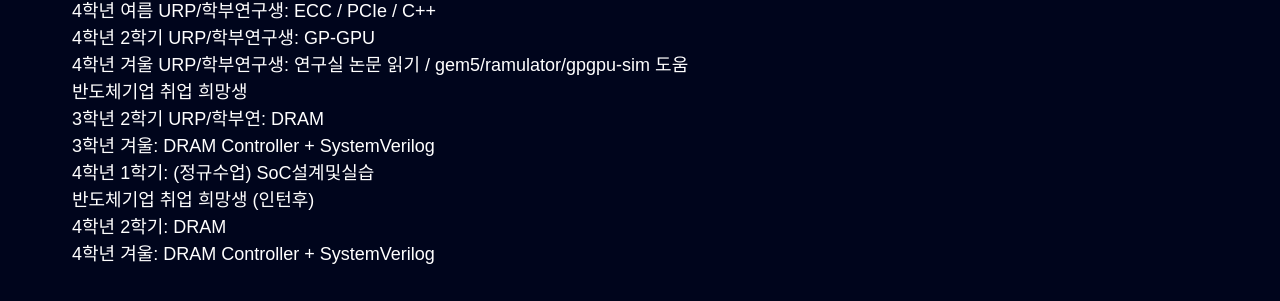
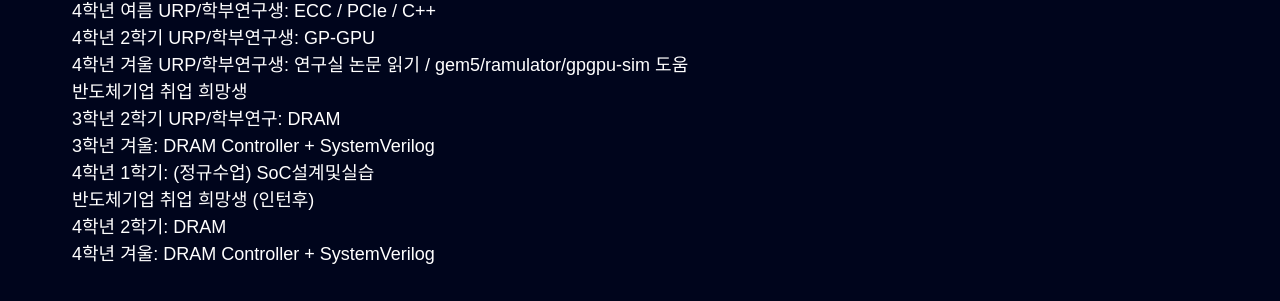
Before and after one commit to scalable-arch/scalable-arch.github.io, a Jekyll site: the page built from courses.md, in a window 1280 px wide and 900 px high, scrolled down 872 px. Shown: the part 470-771 px from the top of the window. Built offline with Jekyll 4.4.1, drawn with Linux system fonts in a browser that asks for light colours.

Commit message:
Update courses.md

```diff
--- a/courses.md
+++ b/courses.md
@@ -44,7 +44,7 @@ S: Spring, F: Fall
 
 <li> 반도체기업 취업 희망생 </li>
   <ul>
-    <li> 3학년 2학기 URP/학부연: DRAM </li>
+    <li> 3학년 2학기 URP/학부연구: DRAM </li>
     <li> 3학년 겨울: DRAM Controller + SystemVerilog </li>
     <li> 4학년 1학기: (정규수업) SoC설계및실습 </li>
   </ul>
```
